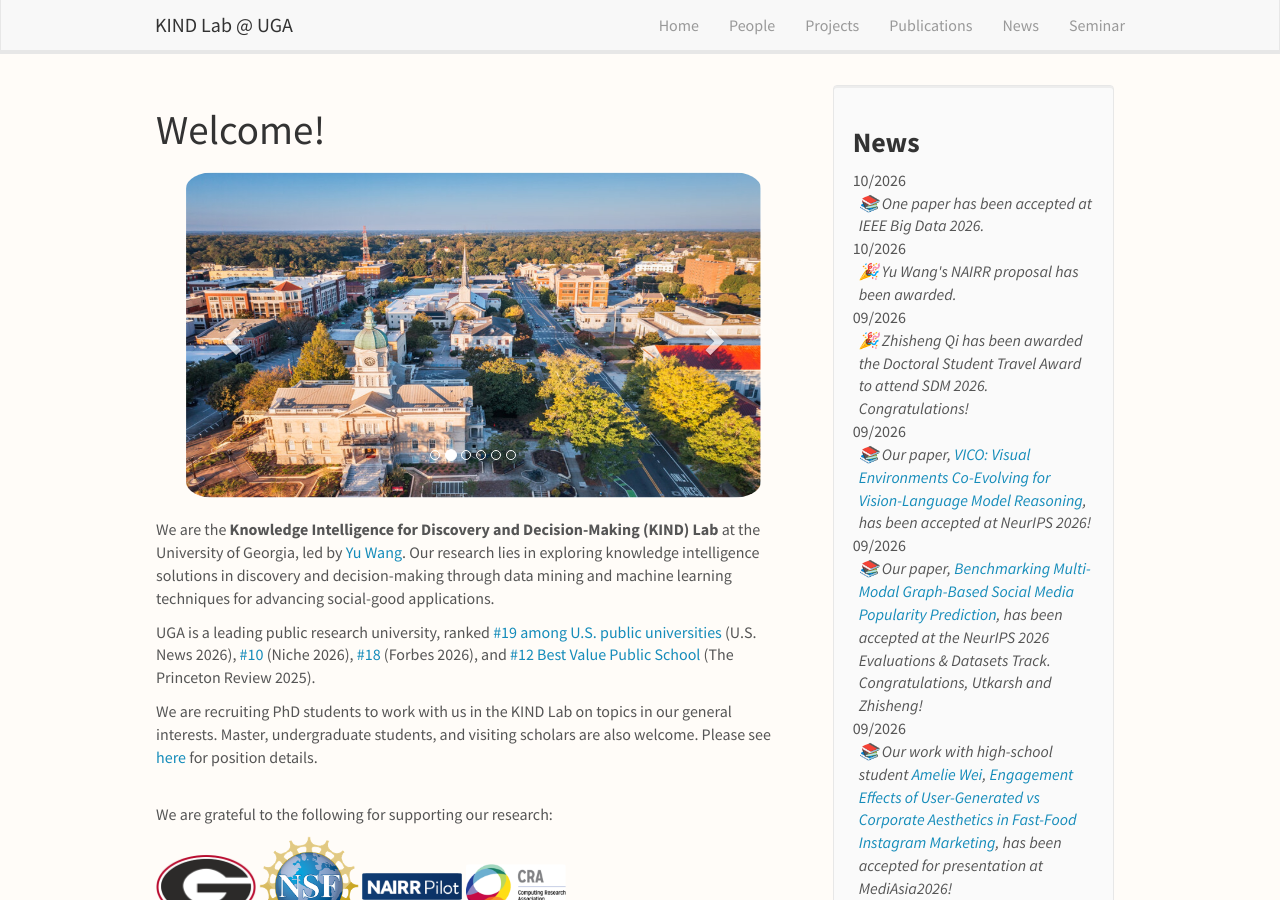
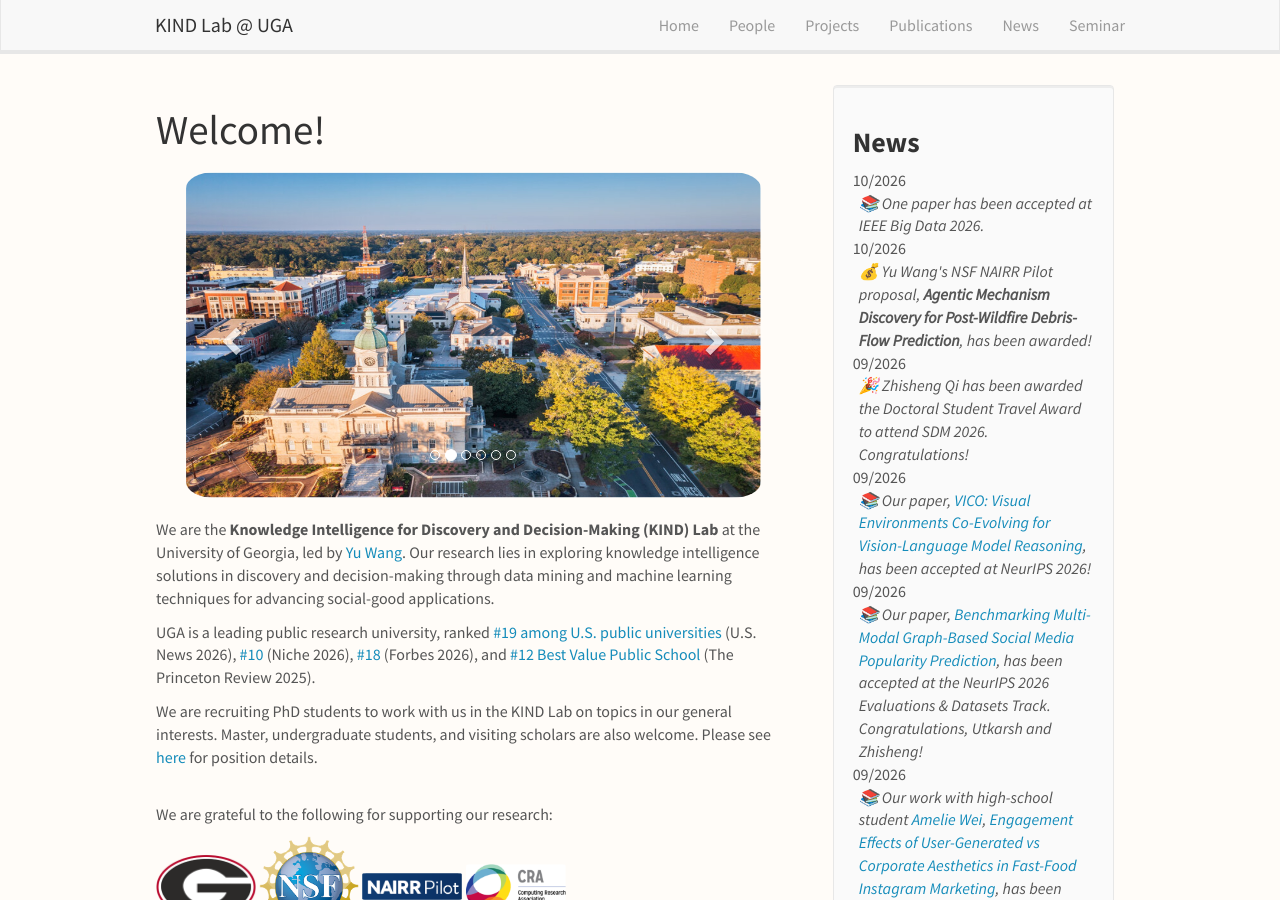
Before and after one commit to KINDLab-Fly/KINDLab-Fly.github.io, a Jekyll site: the page built from _pages/home.md, in a window 1280 px wide and 900 px high. Built offline with Jekyll 4.4.1, drawn with Linux system fonts in a browser that asks for light colours; nearby versions of some CDN libraries.

Commit message:
Clarify NAIRR debris-flow award

```diff
--- a/_data/news.yml
+++ b/_data/news.yml
@@ -2,7 +2,7 @@
   headline: "📚 One paper has been accepted at IEEE Big Data 2026."
 
 - date: 10/2026
-  headline: "🎉 Yu Wang's NAIRR proposal has been awarded."
+  headline: "💰 Yu Wang's NSF NAIRR Pilot proposal, <b>Agentic Mechanism Discovery for Post-Wildfire Debris-Flow Prediction</b>, has been awarded!"
 
 - date: 09/2026
   headline: "🎉 Zhisheng Qi has been awarded the Doctoral Student Travel Award to attend SDM 2026. Congratulations!"
```
